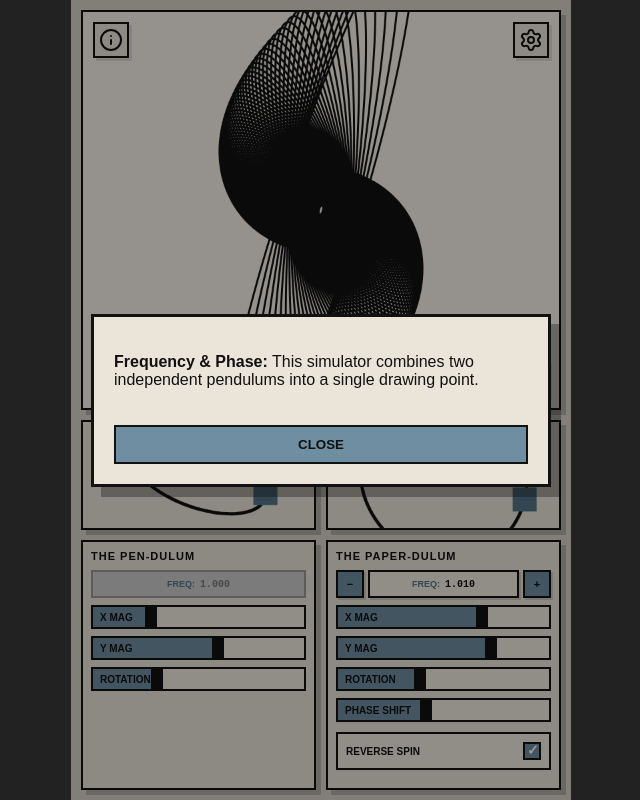
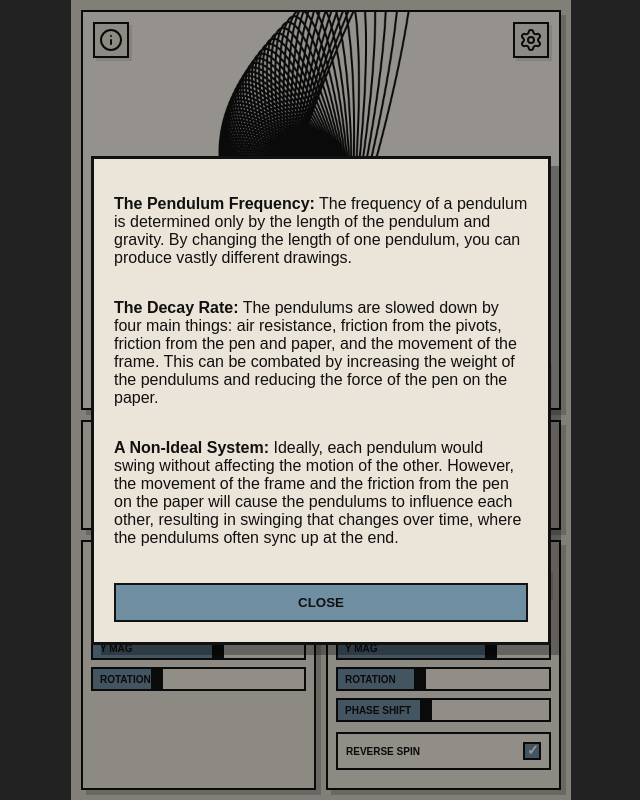
Before and after one commit to FEZPEZ/bealsbunch, a plain HTML site: page random/harmonograph-sim/index.html in a window 1280 px wide. Both pictures are taken after a click on the element 430 px from the left and 40 px from the top of the page. Shown: the whole page, without its empty margins (319-959 px from the left). Drawn offline with nearby package versions, Linux system fonts and the light colour scheme.

Commit message:
added physics explanation

```diff
--- a/random/harmonograph-sim/index.html
+++ b/random/harmonograph-sim/index.html
@@ -167,7 +167,9 @@
 
     <div id="info-overlay" class="overlay">
         <div class="popup">
-            <p><strong>Frequency & Phase:</strong> This simulator combines two independent pendulums into a single drawing point.</p>
+            <p><strong>The Pendulum Frequency:</strong> The frequency of a pendulum is determined only by the length of the pendulum and gravity. By changing the length of one pendulum, you can produce vastly different drawings.</p>
+            <p><strong>The Decay Rate:</strong> The pendulums are slowed down by four main things: air resistance, friction from the pivots, friction from the pen and paper, and the movement of the frame. This can be combated by increasing the weight of the pendulums and reducing the force of the pen on the paper.</p>
+            <p><strong>A Non-Ideal System:</strong> Ideally, each pendulum would swing without affecting the motion of the other. However, the movement of the frame and the friction from the pen on the paper will cause the pendulums to influence each other, resulting in swinging that changes over time, where the pendulums often sync up at the end.</p>
             <button class="bottom-close" onclick="closeOverlay('info-overlay')">CLOSE</button>
         </div>
     </div>
```
